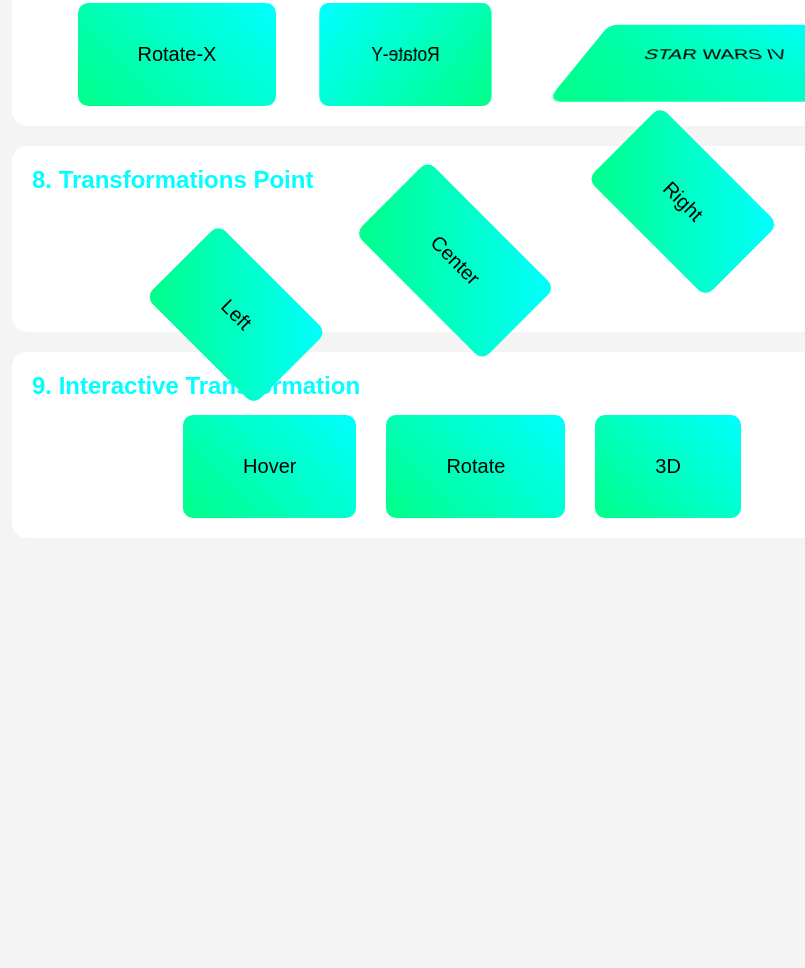
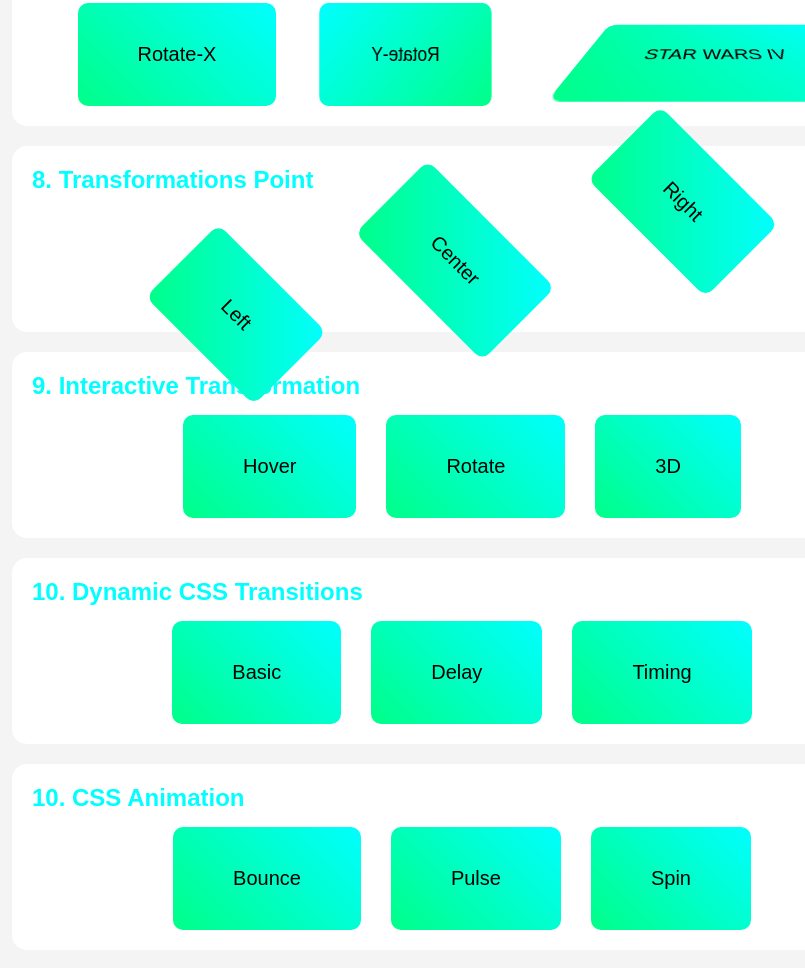
Before and after one commit to voltpak/habsida, a plain HTML site: page DecorativeCss/index.html in a window 1280 px wide. Shown: the part 1336-2304 px from the top of the page, without its empty margins (178-983 px from the left). Before the commit the page ends 1914 px from the top, so only its background shows below. Drawn offline with Linux system fonts and the light colour scheme.

Commit message:
css animation

```diff
--- a/DecorativeCss/index.html
+++ b/DecorativeCss/index.html
@@ -87,5 +87,23 @@
             </div>
         </section>
 
+        <section class="main-section">
+            <h2 class="bg-section__title">10. Dynamic CSS Transitions</h2>
+            <div class="example-row">
+                <div class="example-box transition-basic">Basic</div>
+                <div class="example-box transition-delay">Delay</div>
+                <div class="example-box transition-timing">Timing</div>
+            </div>
+        </section>
+
+        <section class="main-section">
+            <h2 class="bg-section__title">10. CSS Animation</h2>
+            <div class="example-row">
+                <div class="example-box animation-bounce">Bounce</div>
+                <div class="example-box animation-pulse">Pulse</div>
+                <div class="example-box animation-spin">Spin</div>
+            </div>
+        </section>
+
 </body>
 </html>
--- a/DecorativeCss/style.css
+++ b/DecorativeCss/style.css
@@ -152,3 +152,46 @@ body {
     transition: transform 1.5s ease-in-out;
     transform: perspective(100px) rotateX(50deg);
 }
+
+.transition-basic{
+    transition: all 1s ease;
+}
+
+.transition-basic:hover{
+    background: linear-gradient(45deg, aqua, lightgreen);
+    transform: scale(1.3);
+}
+
+.transition-delay{
+    transition: all 0.5s ease-in 0.5s;
+}
+
+.transition-delay:hover{
+    background: linear-gradient(45deg, aqua, lightgreen);
+    transform: translateY(-10px);
+}
+
+.transition-timing{
+    transition: all 0.5s ease-in-out 0.5s;
+}
+
+.transition-timing:hover{
+    background: linear-gradient(45deg, aqua, lightgreen);
+    transform: rotate(360deg) scale(1.3);
+}
+
+.animation-bounce{
+    animation: bounce 1s infinite;
+}
+
+@keyframes bounce {
+    0%{
+        transform: translateY(0);
+    }
+    50%{
+        transform: translateY(-20px);
+    }
+    100%{
+        transform: translateY(0);
+    }
+}
```
